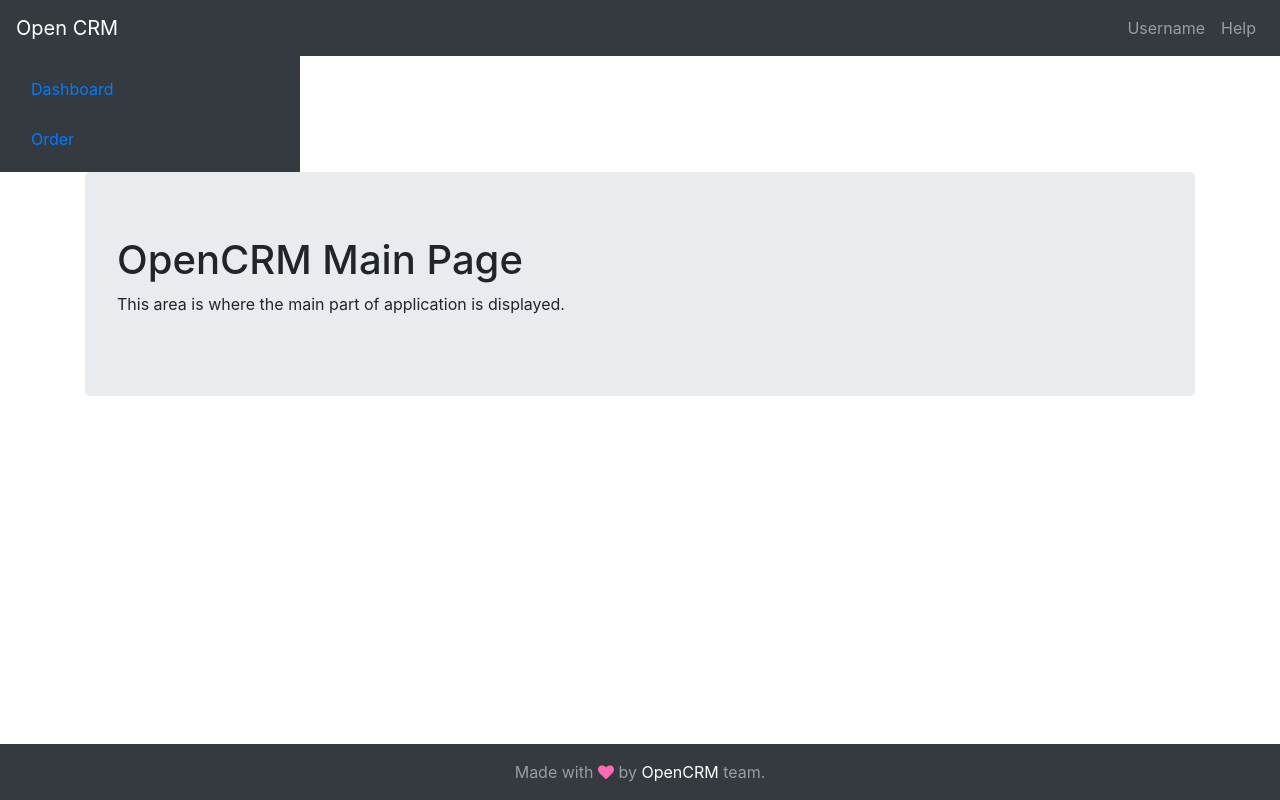
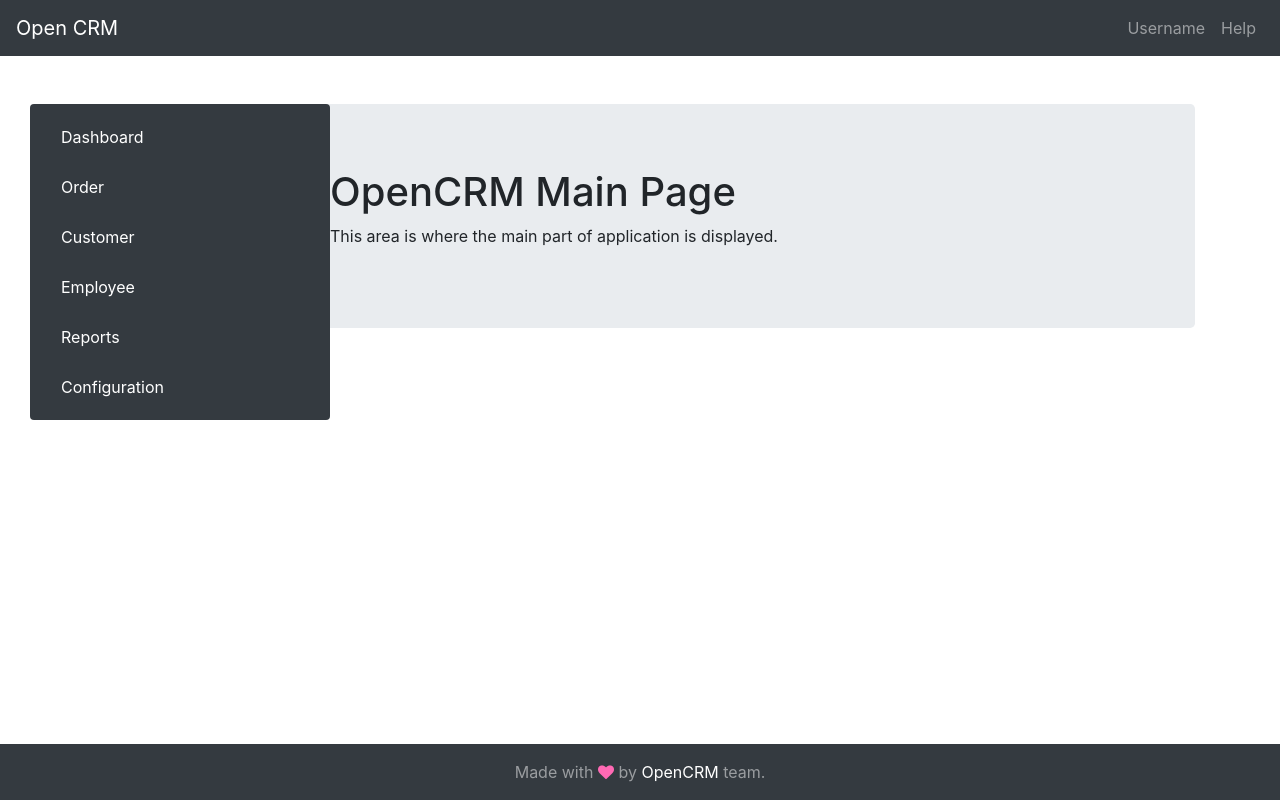
Before and after one commit to vigneshv01-ship-it/OpenCRM, an Angular app in the folder open-crm-ui/: page / in a window 1280 px wide. Built offline with nearby package versions, Linux system fonts and the light colour scheme.

Commit message:
updated sidebar component

```diff
--- a/open-crm-ui/src/app/ui/header/header.component.html
+++ b/open-crm-ui/src/app/ui/header/header.component.html
@@ -1,4 +1,4 @@
-<nav class="navbar navbar-dark bg-dark">
+<nav class="navbar navbar-dark bg-dark mb-5">
   <a class="navbar-brand" href="/">Open CRM</a>
   <div class="navbar-expand ml-auto">
     <div class="navbar-nav">
--- a/open-crm-ui/src/app/ui/sidebar/sidebar.component.html
+++ b/open-crm-ui/src/app/ui/sidebar/sidebar.component.html
@@ -1,4 +1,4 @@
-<nav id="sidebar" class="navbar navbar-inverse navbar-dark bg-dark navbar-fixed-top">
+<nav id="sidebar" class="navbar navbar-dark bg-dark navbar-fixed-top rounded">
   <ul class="nav sidebar-nav">
     <li>
       <a href="#">Dashboard</a>
@@ -6,5 +6,17 @@
     <li>
         <a href="#">Order</a>
     </li>
+    <li>
+        <a href="#">Customer</a>
+    </li>
+    <li>
+        <a href="#">Employee</a>
+    </li>
+    <li>
+        <a href="#">Reports</a>
+    </li>
+    <li>
+        <a href="#">Configuration</a>
+    </li>
   </ul>
 </nav>
--- a/open-crm-ui/src/app/ui/sidebar/sidebar.component.less
+++ b/open-crm-ui/src/app/ui/sidebar/sidebar.component.less
@@ -4,9 +4,9 @@
 
 //Sidebar
 #sidebar {
+    float: left;
     width : @width1;
-}
-
+    margin-left : 30px;
     .sidebar-nav {
         list-style: none;
         margin : 0;
@@ -19,12 +19,12 @@
                 text-decoration: none;
                 display: block;
                 padding: 10px 15px;
+                color: white;
             }
             &:hover {
-            color : #fff;
+               text-decoration: underline;
+               text-decoration-color: azure;
             }
         }
-    &:hover {
-        color : #fff;
     }
 }
```
Lines whose indentation alone changed are shown as unchanged.
